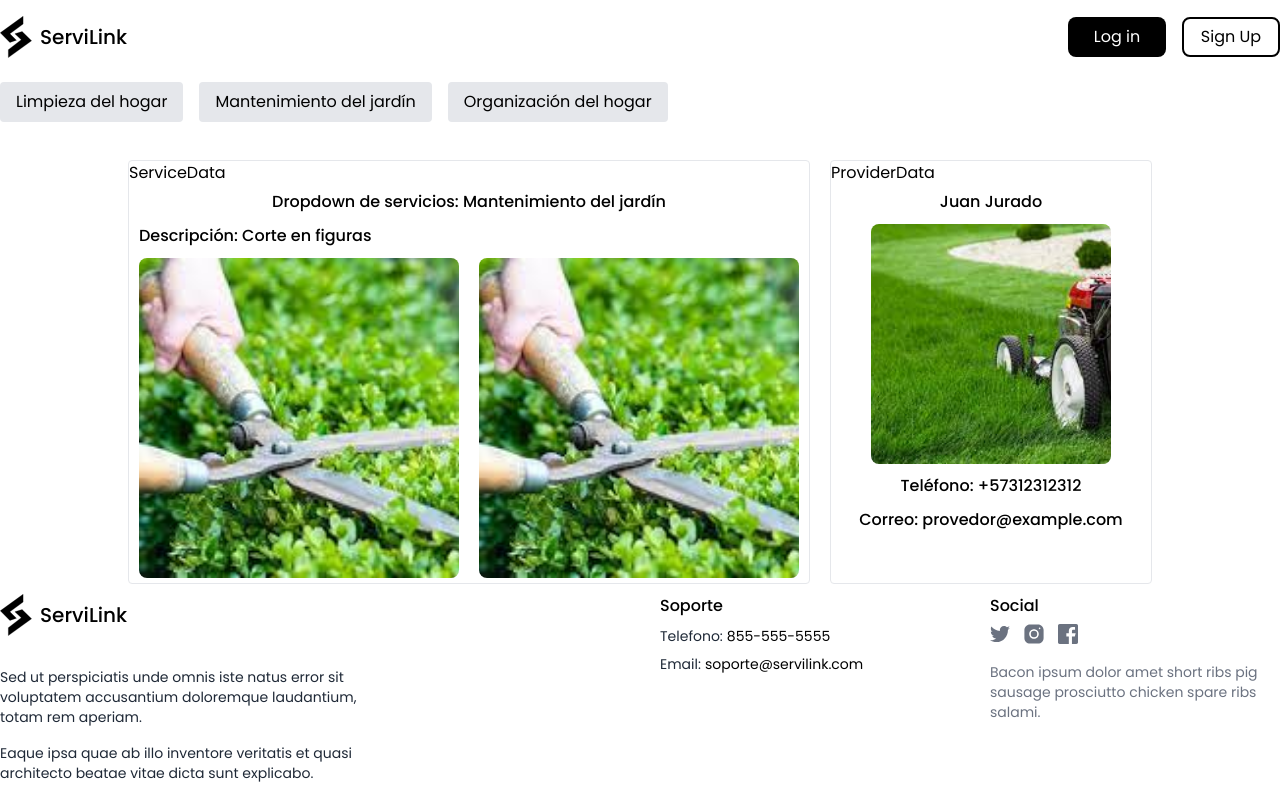
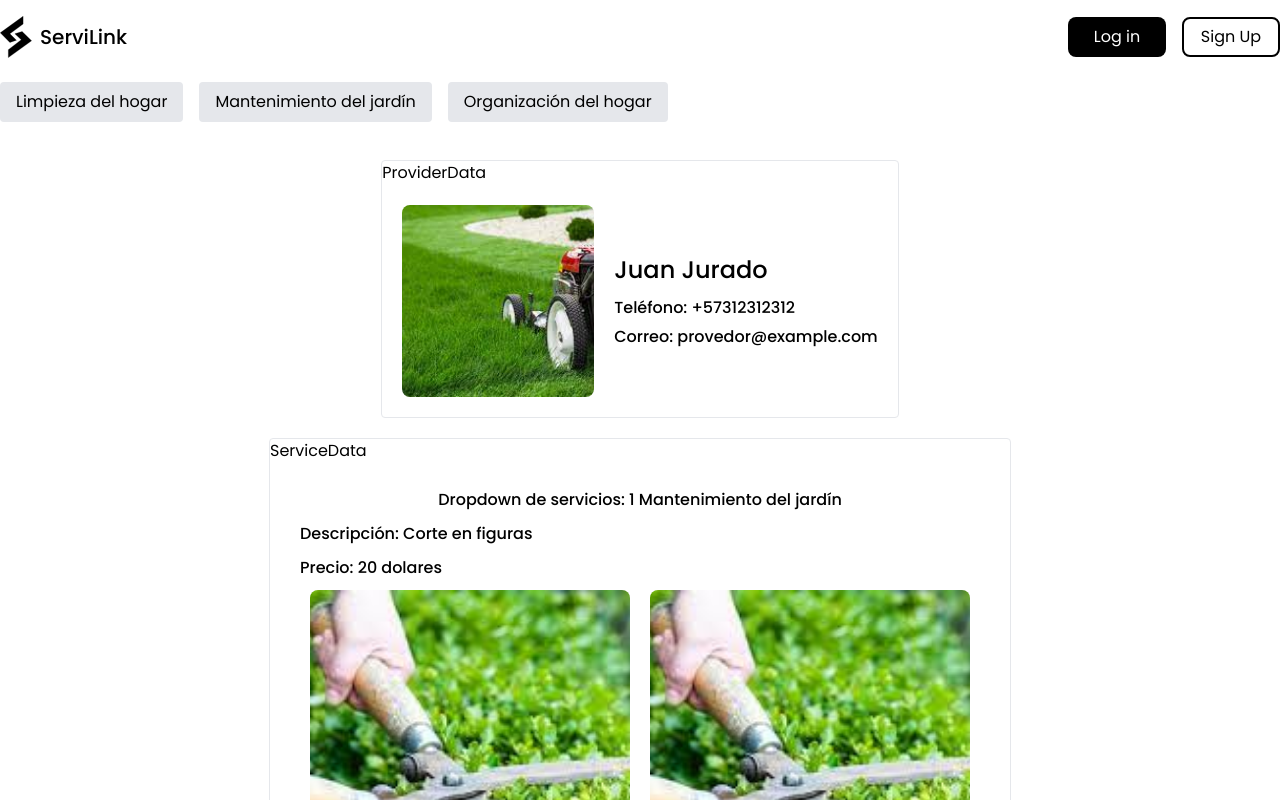
Before and after one commit to No-Country/c15-38-n-java-react, a React (Vite) app in the folder frontend/: page /service in a window 1280 px wide. Shown: the top 800 px of the page. Built offline with nearby package versions, Linux system fonts and the light colour scheme.

Commit message:
changes on service page

```diff
--- a/frontend/src/components/ProviderDataCard.jsx
+++ b/frontend/src/components/ProviderDataCard.jsx
@@ -1,30 +1,29 @@
 import PropTypes from "prop-types";
 
 const ProviderDataCard = ({ name, contact, email, image }) => (
-  <div className="w-80 flex flex-col items-center">
-
-    <div className="">
-      <p className="font-medium font-SourceSansPro dark:text-portfolio-background-color mx-[10px] my-[5px]">
-        {name}
-      </p>
-    </div>
+  <div className="w-full flex flex-wrap items-center p-[10px]">
 
     <img
-      className="rounded-lg object-cover w-60 h-60 mx-[10px] my-[5px]"
+      className="rounded-lg object-cover w-48 h-48 mx-[10px] my-[10px]"
       src={image}
       alt={name}
     />
 
-    <div className="">
-      <p className="font-medium font-SourceSansPro dark:text-portfolio-background-color mx-[10px] my-[5px]">
-        Teléfono: {contact}
+    <div className="flex flex-col h-full">
+
+      <p className="text-2xl font-medium font-SourceSansPro dark:text-portfolio-background-color mx-[10px] my-[5px]">
+        {name}
       </p>
-    </div>
 
-    <div className="">
-      <p className="font-medium font-SourceSansPro dark:text-portfolio-background-color mx-[10px] my-[5px]">
-        Correo: {email}
-      </p>
+      <div className="">
+        <p className="font-medium font-SourceSansPro dark:text-portfolio-background-color mx-[10px] my-[5px]">
+          Teléfono: {contact}
+        </p>
+        <p className="font-medium font-SourceSansPro dark:text-portfolio-background-color mx-[10px] my-[5px]">
+          Correo: {email}
+        </p>
+      </div>
+
     </div>
 
   </div>
--- a/frontend/src/components/ServiceCardComponent/ServiceCard.jsx
+++ b/frontend/src/components/ServiceCardComponent/ServiceCard.jsx
@@ -17,7 +17,7 @@ const ServiceCard = ({ id, title, image, additionalContent }) => (
 
     {additionalContent && <div>{additionalContent}</div>}
 
-    <Link className="" to="/service">
+    <Link className="" to={`/service`}>
       <button className="bg-black border rounded w-[80px] h-[30px] text-xs text-white">Ver más</button>
     </Link>
 
--- a/frontend/src/components/ServiceDataCard.jsx
+++ b/frontend/src/components/ServiceDataCard.jsx
@@ -1,17 +1,20 @@
 import PropTypes from "prop-types";
 
-const ServiceDataCard = ({ title, description, image }) => (
-  <div className="w-full flex flex-col items-center">
+const ServiceDataCard = ({ title, description, precio, image }) => (
+  <div className="w-full flex flex-col items-center p-[20px]">
 
-    <div className="flex justify-between">
+    <div className="w-full flex justify-center">
       <p className="font-medium font-SourceSansPro dark:text-portfolio-background-color mx-[10px] my-[5px]">
         {title}
       </p>
     </div>
 
-    <div className="w-full flex justify-start">
+    <div className="w-full flex flex-col">
       <p className="font-medium font-SourceSansPro dark:text-portfolio-background-color mx-[10px] my-[5px]">
         Descripción: {description}
+      </p>
+      <p className="font-medium font-SourceSansPro dark:text-portfolio-background-color mx-[10px] my-[5px]">
+        Precio: {precio}
       </p>
     </div>
 
--- a/frontend/src/pages/HomeOrganization.jsx
+++ b/frontend/src/pages/HomeOrganization.jsx
@@ -3,7 +3,8 @@ import ServiceCard from "../components/ServiceCardComponent/ServiceCard";
 const HomeOrganizationData = [
   {
     title: "Ejemplo",
-    image: "./images/1.jpg",
+    description: "Corte en figuras",
+    image: "./images/download 4.jpg",
   },
   {
     title: "Ejemplo",
--- a/frontend/src/pages/Service.jsx
+++ b/frontend/src/pages/Service.jsx
@@ -1,12 +1,12 @@
 import ServiceDataCard from "../components/ServiceDataCard";
 import ProviderDataCard from "../components/ProviderDataCard";
 
-const ServiceData =
-    {
-      title: "Dropdown de servicios: Mantenimiento del jardín",
+const ServiceData = {
+      title: "Dropdown de servicios: 1 Mantenimiento del jardín",
       description: "Corte en figuras",
+      precio: "20 dolares",
       image: "./images/download 4.jpg",
-    };
+    }
 
   const ProviderData = {
       name: "Juan Jurado",
@@ -15,18 +15,12 @@ const ServiceData =
       email: "provedor@example.com"
     };
 
+
+
 export default function Service() {
+
   return (
-    <div className="flex flex-wrap justify-around">
-
-      <div className="border rounded m-[10px]">
-        <h1>ServiceData</h1>
-        <ServiceDataCard
-          title={ServiceData.title}
-          description={ServiceData.description}
-          image={ServiceData.image}
-        />
-      </div>
+    <div className="flex flex-col items-center">
 
       <div className="border rounded m-[10px]">
         <h2>ProviderData</h2>
@@ -37,6 +31,17 @@ export default function Service() {
           image={ProviderData.image}
         />
       </div>
+
+      <div className="w-full border rounded m-[10px]">
+        <h1>ServiceData</h1>
+        <ServiceDataCard
+          title={ServiceData.title}
+          description={ServiceData.description}
+          precio={ServiceData.precio}
+          image={ServiceData.image}
+        />
+      </div>
+
     </div>
   );
 }
```
